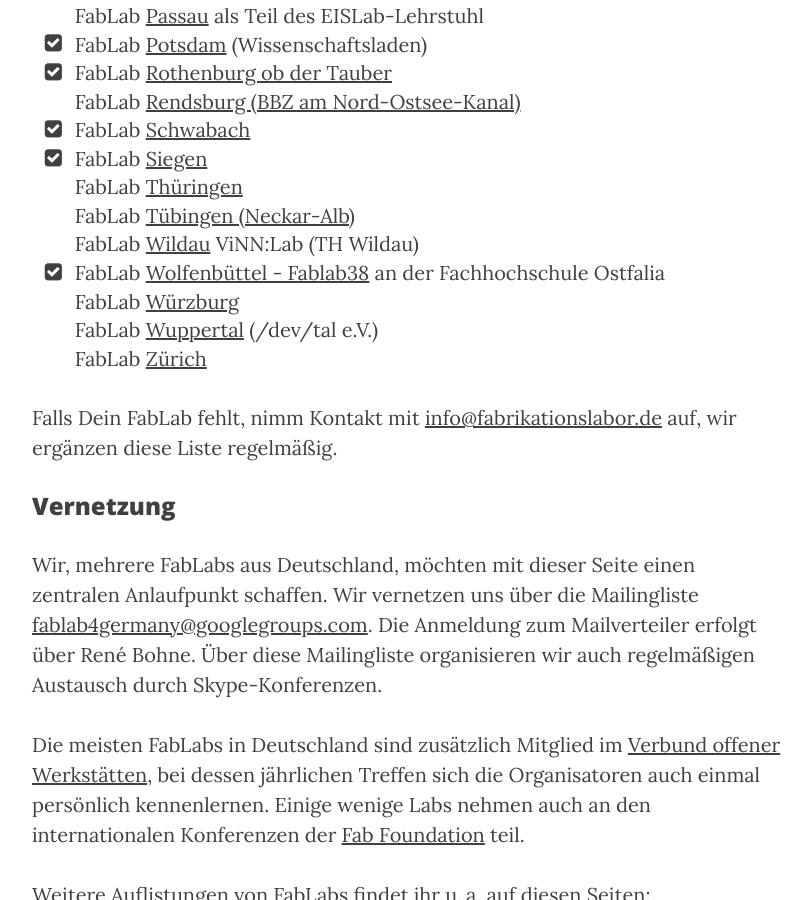
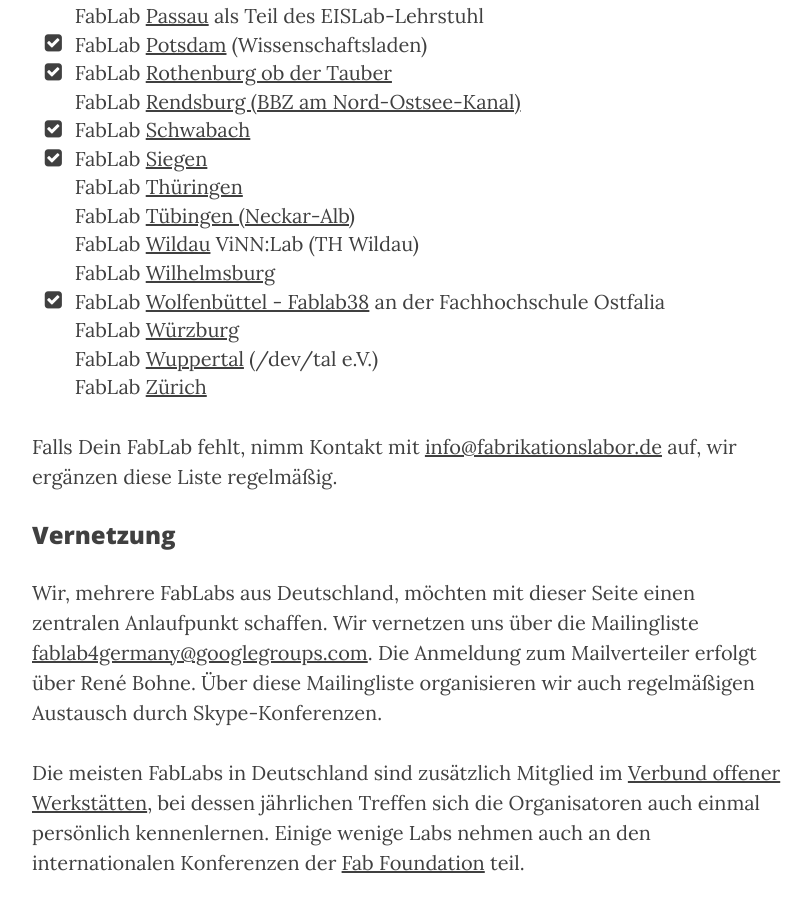
Before and after one commit to fabrikationslabor/fabrikationslabor.github.io, a Jekyll site: the page built from fablabs-in-deutschland.html, in a window 1280 px wide and 900 px high, scrolled down 2122 px. Shown: the whole window, without its empty margins (233-1045 px from the left). Built offline with Jekyll 4.4.1, drawn with Linux system fonts in a browser that asks for light colours; nearby versions of some CDN libraries.

Commit message:
FabLab Wilhelmsburg hinzugefügt

```diff
--- a/fablabs-in-deutschland.html
+++ b/fablabs-in-deutschland.html
@@ -64,7 +64,8 @@
   <!-- <li>Fablab <a href="http://shackspace.de" target="_blank">Stuttgart</a> als Teil des Stuttgarter Hackerspace "shackspace"</li> man findet auf der Seite nichts zum FabLab-->
   <li>FabLab <a href="http://www.fablab-thueringen.de/" target="_blank">Thüringen</a></li>
   <li>FabLab <a href="http://www.fablab-neckar-alb.org " target="_blank">Tübingen (Neckar-Alb)</a></li>
-  <li>FabLab <a href="  http://www.th-wildau.de/forschungsgruppen/fg-innovation/creativelab/fab-lab.html" target="_blank">Wildau</a> ViNN:Lab (TH Wildau)</li>
+  <li>FabLab <a href="http://www.th-wildau.de/forschungsgruppen/fg-innovation/creativelab/fab-lab.html" target="_blank">Wildau</a> ViNN:Lab (TH Wildau)</li>
+  <li>FabLab <a href="https://hofalab.de/" target="_blank">Wilhelmsburg</a></li>
   <li><i class="fa-li fa fa-check-square"></i>FabLab <a href="  http://www.fablab38.de" target="_blank">Wolfenbüttel - Fablab38</a> an der Fachhochschule Ostfalia</li>
   <li>FabLab <a href="http://fablab-wuerzburg.de/" target="_blank">Würzburg</a></li>
   <li>FabLab <a href="http://www.devtal.de" target="_blank">Wuppertal</a> (/dev/tal e.V.)</li>
```
